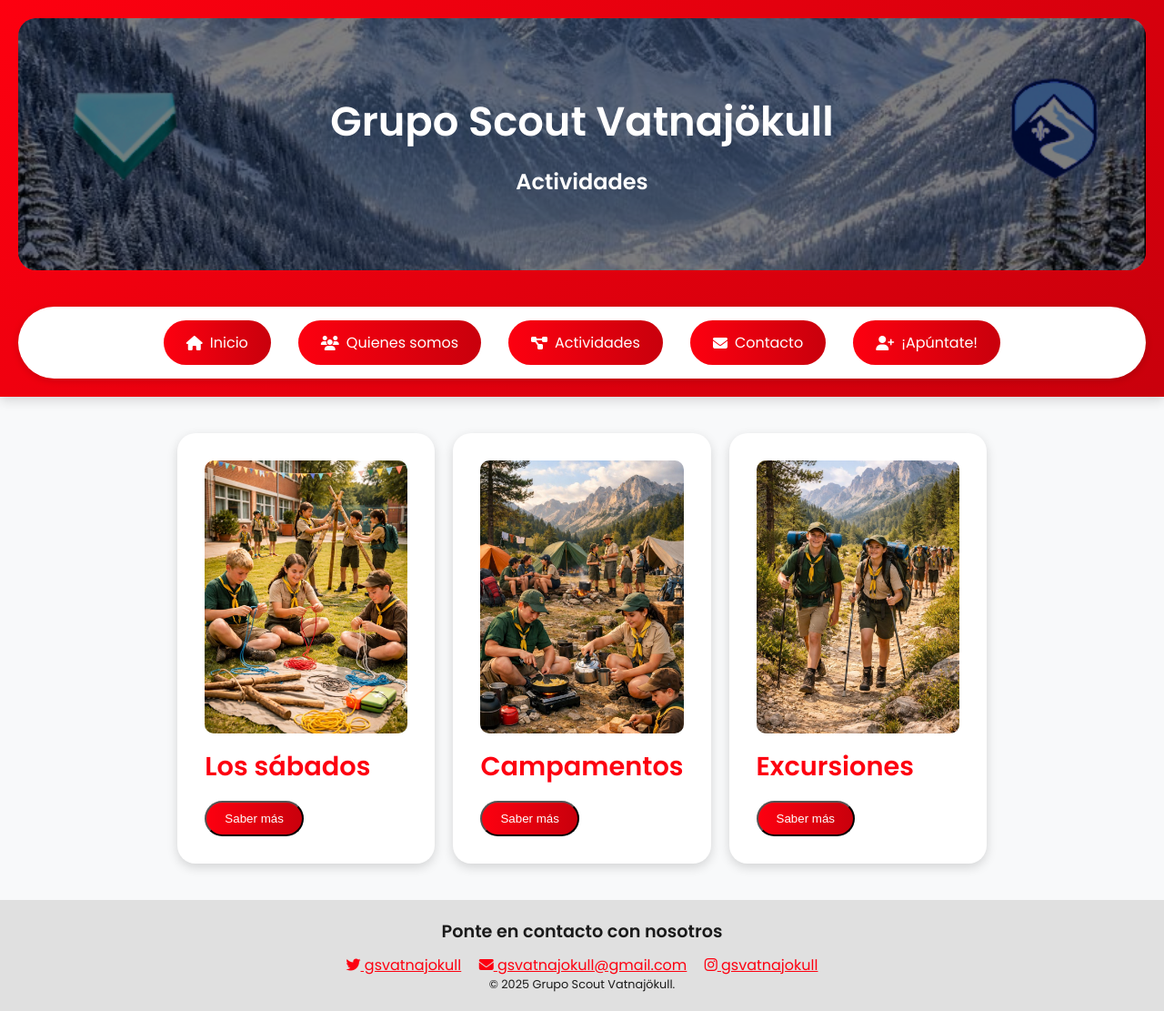
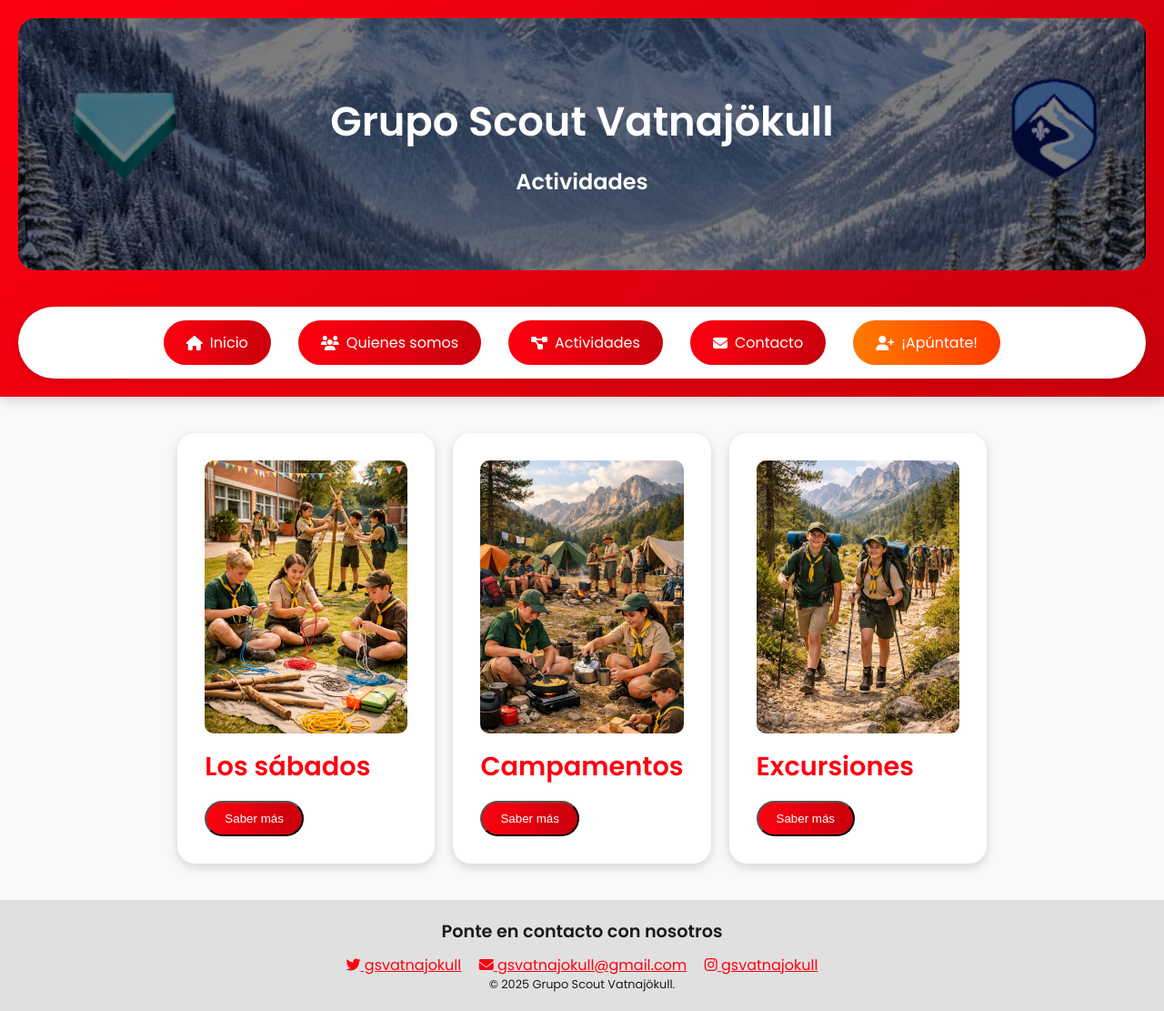
Before and after one commit to gsvatnajokull/gsvatnajokull.github.io, a Jekyll site: the page actividades.html, which Jekyll copies as it is, in a window 1280 px wide. Shown: the whole page at 91% size. Built offline with Jekyll 4.4.1, drawn with Linux system fonts in a browser that asks for light colours.

Commit message:
boton naranja

```diff
--- a/actividades.html
+++ b/actividades.html
@@ -27,7 +27,7 @@
         <li><a href="aboutus.html"><i class="fas fa-users"></i> Quienes somos</a></li>
         <li><a href="actividades.html"><i class="fas fa-project-diagram"></i> Actividades</a></li>
         <li><a href="#contact"><i class="fas fa-envelope"></i> Contacto</a></li>
-        <li><a href="apuntate.html"><i class="fas fa-user-plus"></i> ¡Apúntate!</a></li>
+        <li><a style="background:linear-gradient(90deg,#ff7a00,#ff3b00);" href="apuntate.html"><i class="fas fa-user-plus"></i> ¡Apúntate!</a></li>
       </ul>
     </nav>
   </header>
```
